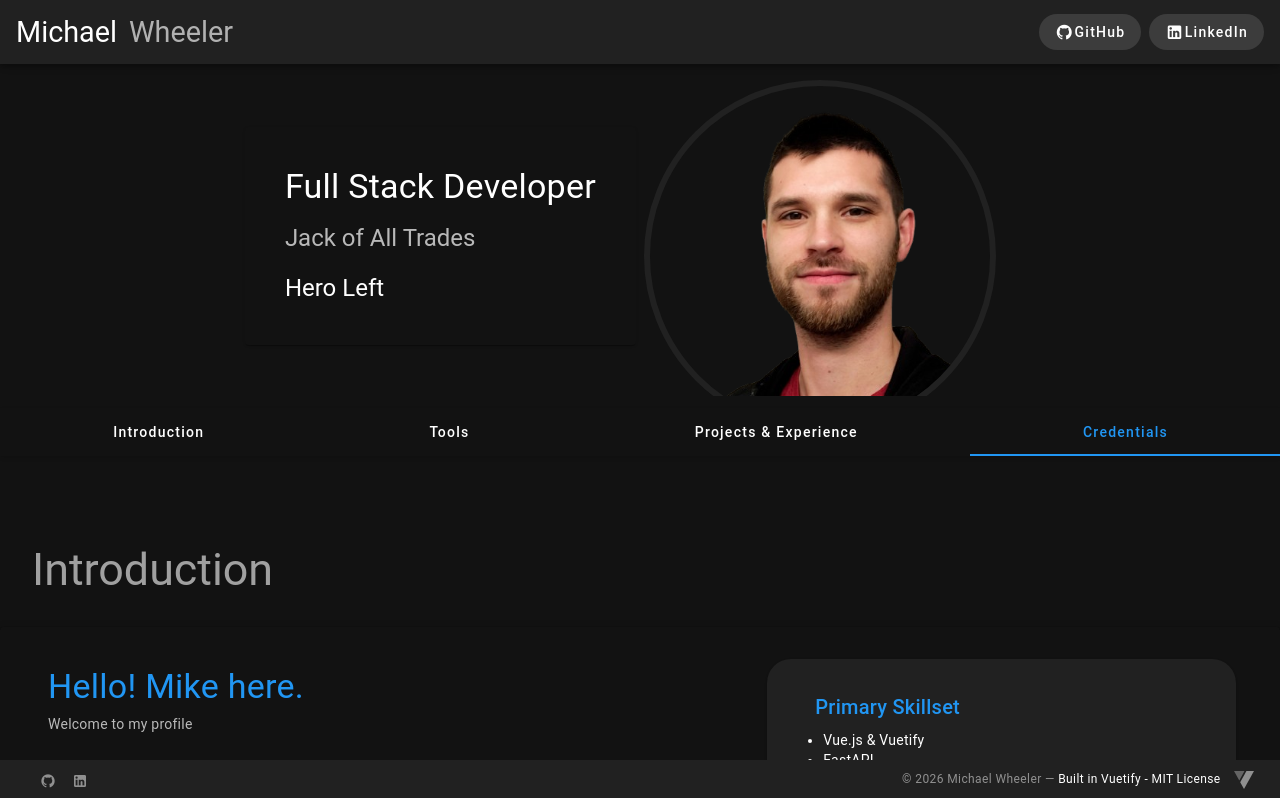
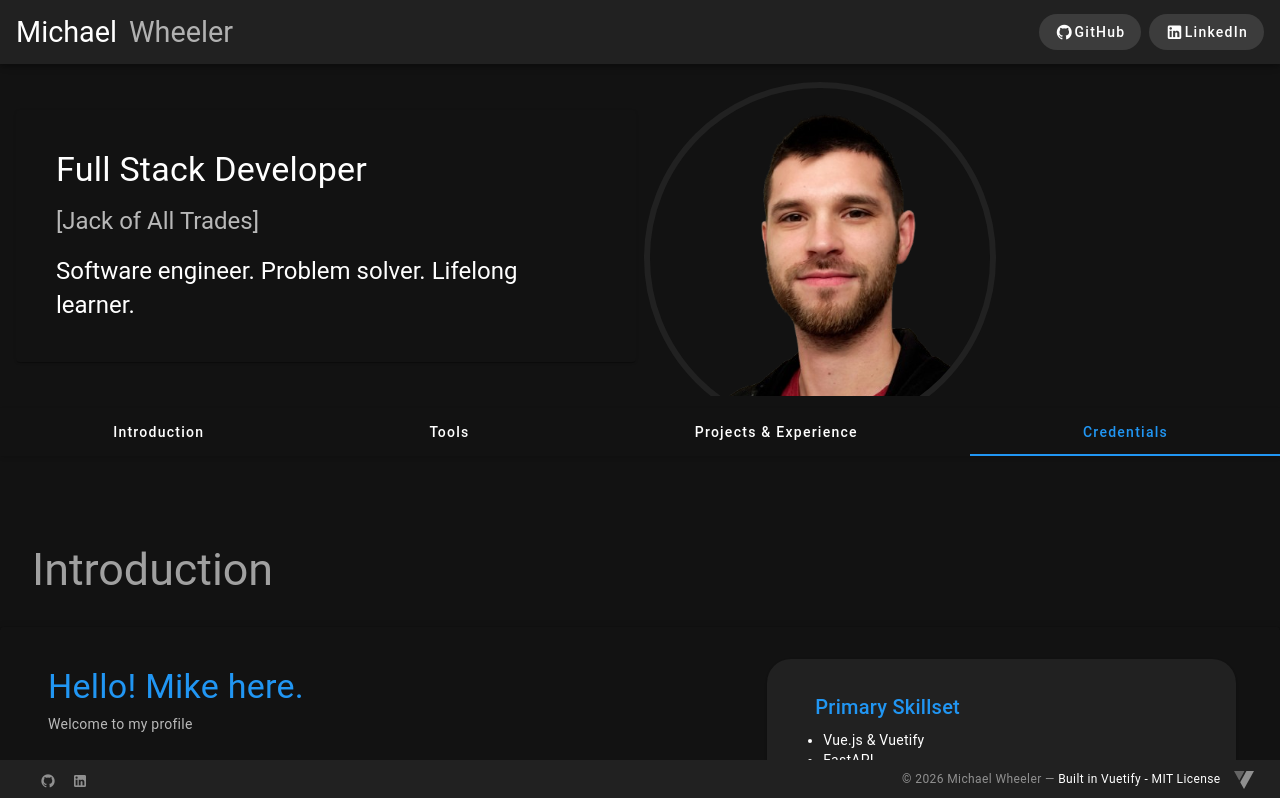
Before and after one commit to miketwheeler/miketwheeler.github.io, a Vue app in the folder profile2/: page / in a window 1280 px wide. Shown: the top 798 px of the page. Built offline with nearby package versions, Linux system fonts and the light colour scheme; a small style sheet from the web is missing.

Commit message:
missed a thing

```diff
--- a/profile2/src/components/inserts/hero/AppbarProfileBubble.vue
+++ b/profile2/src/components/inserts/hero/AppbarProfileBubble.vue
@@ -31,7 +31,6 @@ const profileBubbleSize = 50;
 
 .hero-image {
     position: absolute;
-    // bottom: -68px;
     border-radius: 999px;
     overflow: hidden;
     z-index: 2;
--- a/profile2/src/components/inserts/hero/HeroLeft.vue
+++ b/profile2/src/components/inserts/hero/HeroLeft.vue
@@ -5,10 +5,10 @@
                 Full Stack Developer
             </v-card-title>
             <v-card-subtitle class="text-h5">
-                Jack of All Trades
+                [Jack of All Trades]
             </v-card-subtitle>
             <v-card-text class="text-h5">
-                <p>Hero Left</p>
+                <p>Software engineer. Problem solver. Lifelong learner.</p>
             </v-card-text>
         </v-card>
     </div>
--- a/profile2/src/components/inserts/hero/HeroRight.vue
+++ b/profile2/src/components/inserts/hero/HeroRight.vue
@@ -11,7 +11,7 @@
 <style scoped>
 .hero-image {
     position: absolute;
-    /* bottom: -38px; */
+    bottom: -38px;
     border-radius: 999px;
     overflow: hidden;
     z-index: 2;
```
